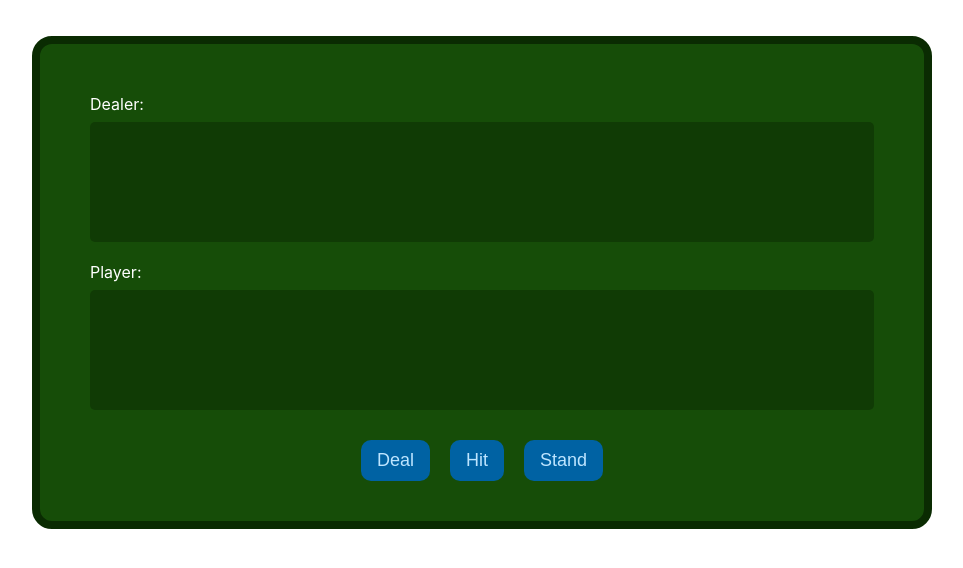
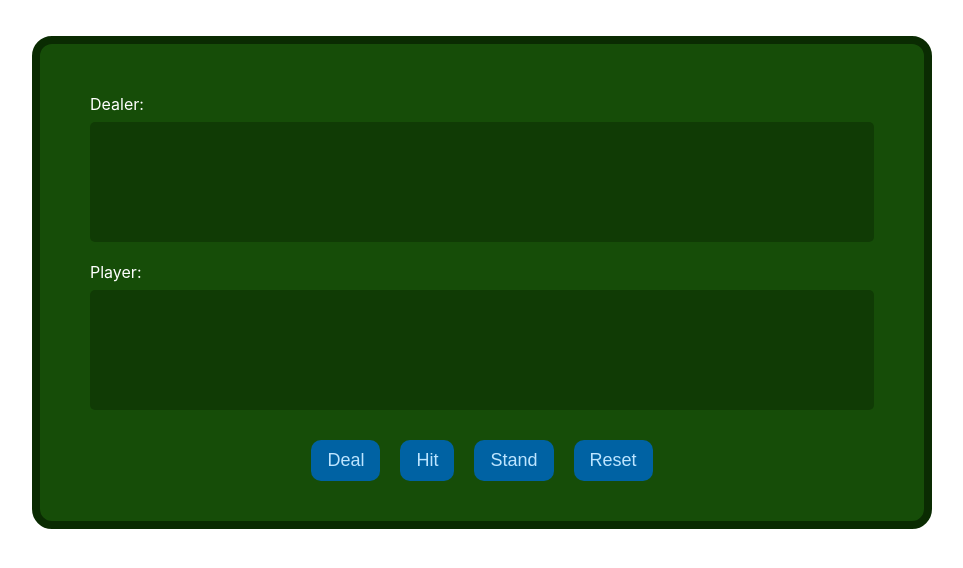
Before and after one commit to ianhaddock99/blackjack, a plain HTML site: page index.html in a window 1280 px wide. Shown: the whole page, without its empty margins (158-1121 px from the left). Drawn offline with Linux system fonts and the light colour scheme.

Commit message:
blackjack

```diff
--- a/index.html
+++ b/index.html
@@ -30,6 +30,7 @@
       <button id="deal-button" type="button">Deal</button>
       <button id="hit-button" type="button">Hit</button>
       <button id="stand-button" type="button">Stand</button>
+      <button id="reset-button" type="button">Reset</button>
     </div>
   </div>
   <script src="scripts/main.js"></script>
```
